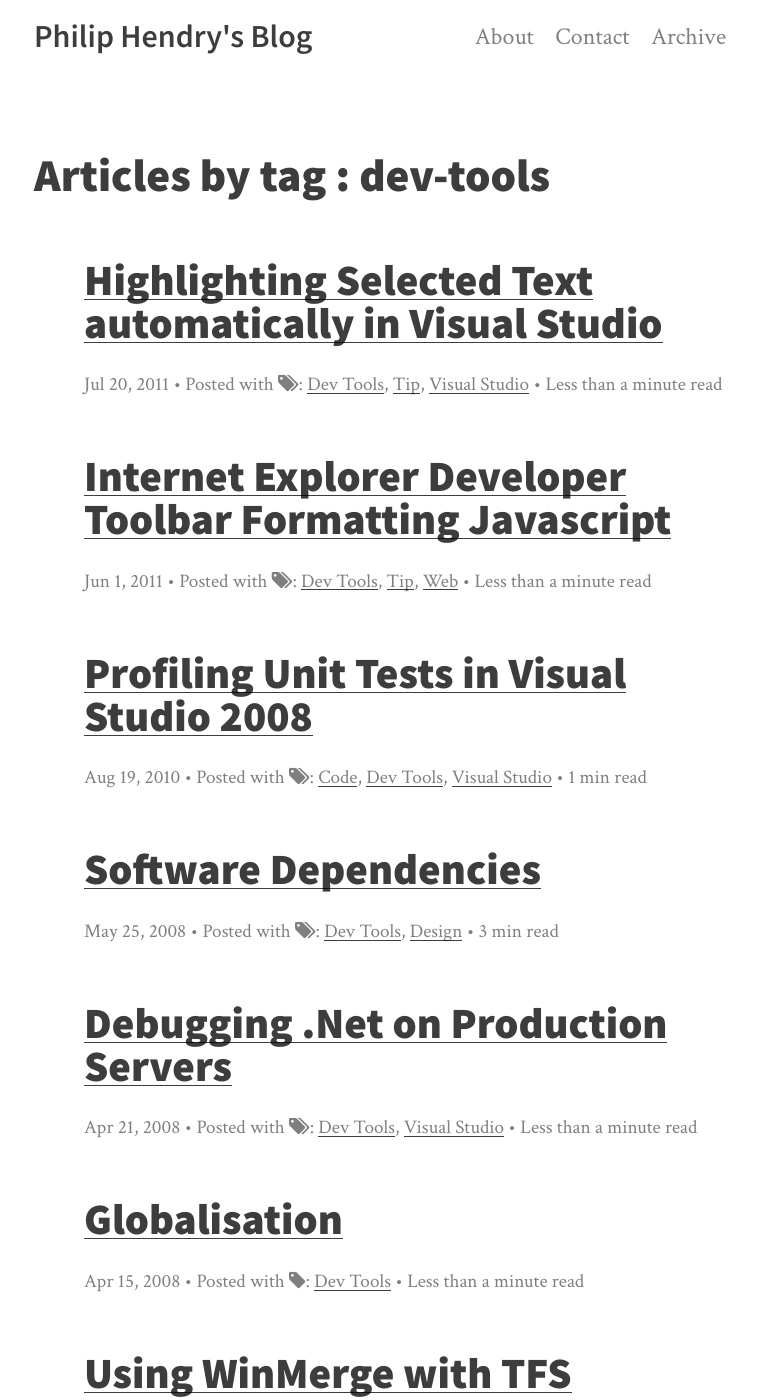
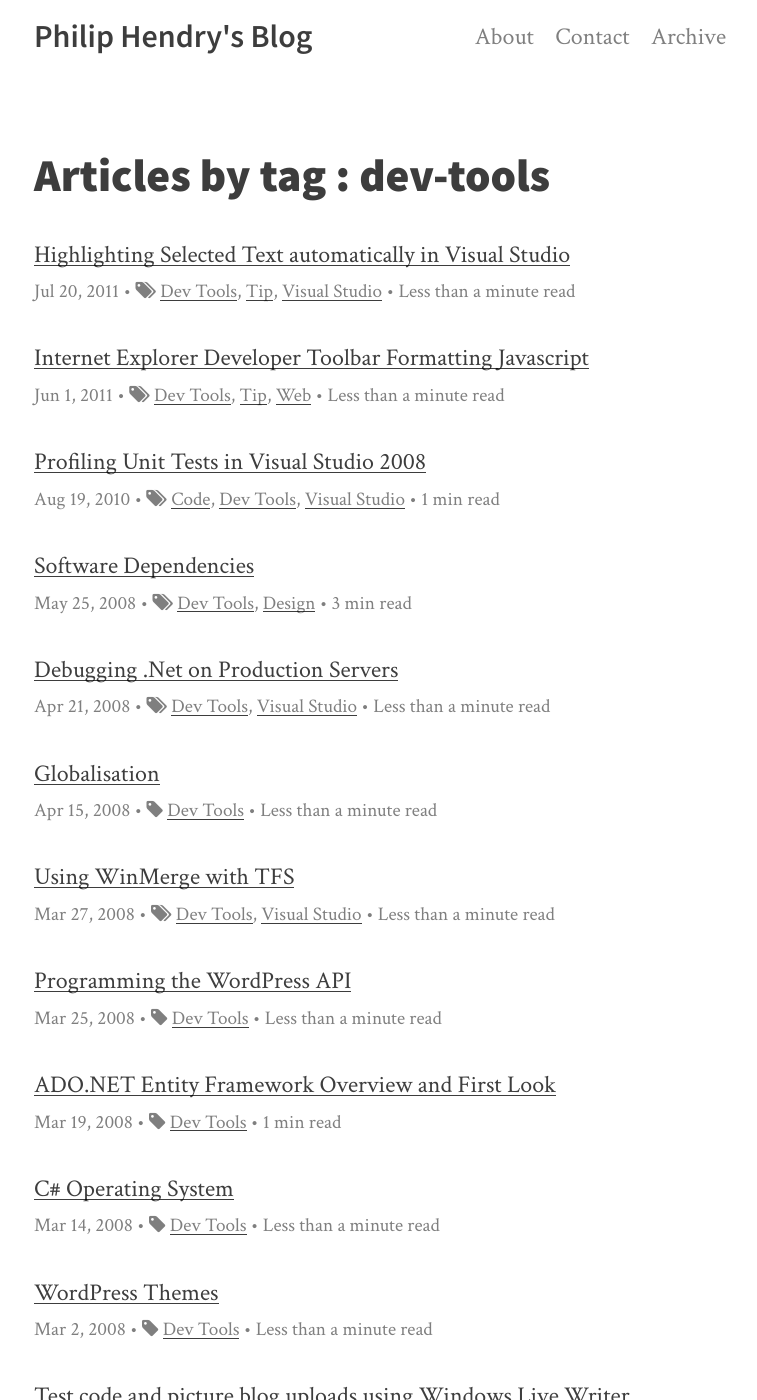
Before and after one commit to philiphendry/blog, a Jekyll site: the page built from blog/tag/dev-tools.md, in a window 1280 px wide and 1400 px high. Shown: the whole window, without its empty margins (256-1013 px from the left). Built offline with Jekyll 4.4.1, drawn with Linux system fonts in a browser that asks for light colours; nearby versions of some CDN libraries; Markdown is read by kramdown in place of the engine named in the settings; some of the changed text lies outside the part shown.

Commit message:
Changed the og data image and blog_by_tag styling to match the archive

```diff
--- a/_layouts/blog_by_tag.html
+++ b/_layouts/blog_by_tag.html
@@ -3,22 +3,11 @@ layout: default
 ---
 
 <h1 class="category">Articles by tag : {{ page.tag }}</h1>
-<ul class="posts">
+
 {% if site.tags[page.tag] %}
     {% for post in site.tags[page.tag] %}
 
-			{% if post.tags.size > 0 %}
-			    {% capture tags_content %}Posted with {% if post.tags.size == 1 %}<i class="fa fa-tag"></i>{% else %}<i class="fa fa-tags"></i>{% endif %}: {% endcapture %}
-			    {% for post_tag in post.tags %}
-			      {% assign tag = site.data.tags[post_tag] %}
-			        {% if tag %}
-			            {% capture tags_content_temp %}{{ tags_content }}<a href="/blog/tag/{{ tag.slug }}/">{{ tag.name }}</a>{% if forloop.last == false %}, {% endif %}{% endcapture %}
-			            {% assign tags_content = tags_content_temp %}
-			        {% endif %}
-			    {% endfor %}
-			{% else %}
-			    {% assign tags_content = '' %}
-			{% endif %}
+    {% include capture_tags.html %}
 
 	  {% assign minutes = post.content | number_of_words | divided_by: 180 %}
 	  {% if minutes == 0 %}
@@ -27,11 +16,12 @@ layout: default
 	    {% assign read-time = minutes | append: "&nbsp;" | append: site.var_min_read %}
 	  {% endif %}
 
-		  <h2><a href="{{ post.url }}">{{ post.title }}</a></h2>
-		  <span class="meta">{{ post.date | date: site.date_format }} • {{ tags_content }} • {{ read-time }}</span>
+    <p>
+      <a href="{{ post.url | prepend: site.baseurl }}">{{ post.title }}</a><br/>
+      {% include article_subtext.html %}
+    </p>
 
     {% endfor %}
 {% else %}
     <p>There are no posts for this tag.</p>
 {% endif %}
-</ul>
```
Also changed, not shown: img/covers/hipster.jpg (deleted), img/forest.jpg (deleted), img/logo.png (deleted), img/og-image.jpg. Lines whose indentation alone changed are shown as unchanged.
